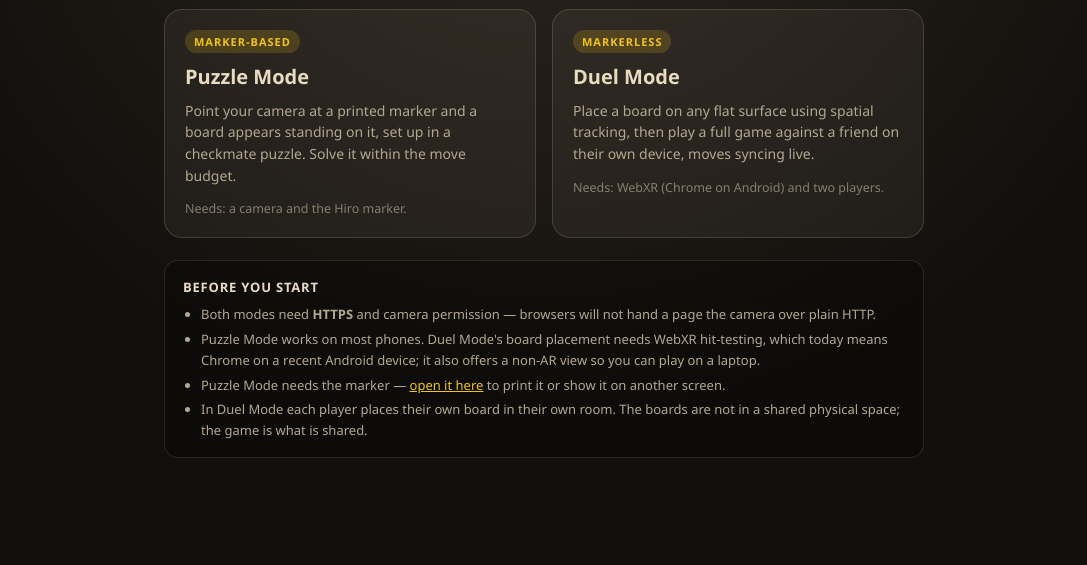
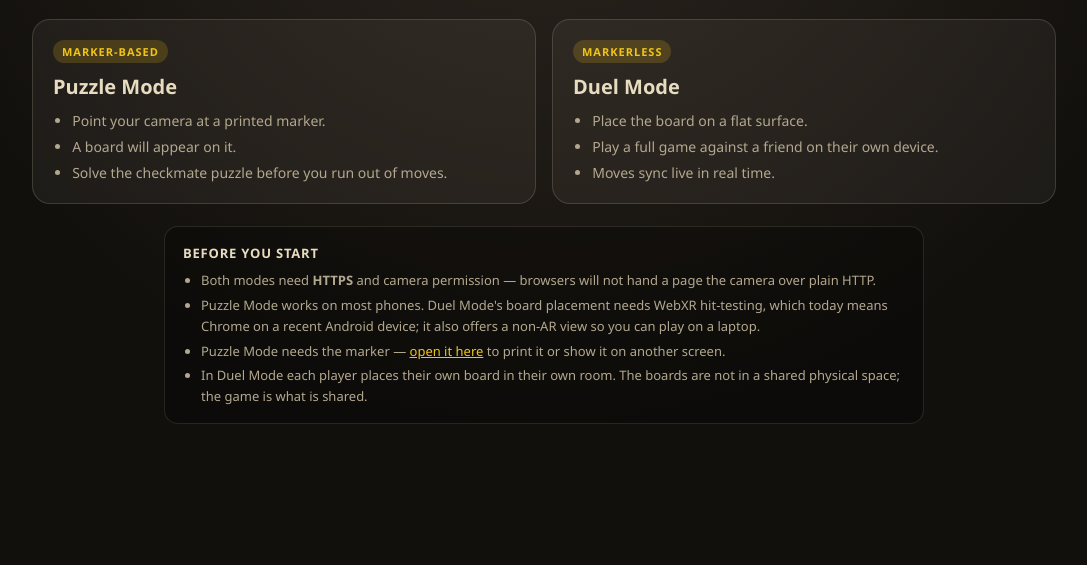
Before and after one commit to ChathurK/ar-chess-arena, a website: page frontend/index.html in a window 1280 px wide. Shown: the part 235-800 px from the top of the page, without its empty margins (96-1183 px from the left). Drawn offline with Linux system fonts and the light colour scheme.

Commit message:
Update README and HTML files for clarity; enhance CSS layout and structure

```diff
--- a/frontend/css/style.css
+++ b/frontend/css/style.css
@@ -370,7 +370,7 @@ body.page--landing {
 
 .landing__header {
   text-align: center;
-  max-width: 46ch;
+  max-width: 50ch;
 }
 
 .landing__title {
@@ -394,7 +394,7 @@ body.page--landing {
 .mode-grid {
   display: grid;
   gap: 16px;
-  width: min(760px, 100%);
+  width: min(1024px, 100%);
   grid-template-columns: 1fr;
 }
 
@@ -449,6 +449,18 @@ body.page--landing {
   color: var(--colour-parchment-dim);
 }
 
+.mode-card__list {
+  margin: 0;
+  padding-left: 1.2rem;
+  font-size: 14px;
+  line-height: 1.55;
+  color: var(--colour-parchment-dim);
+}
+
+.mode-card__list li + li {
+  margin-top: 4px;
+}
+
 .mode-card__requirement {
   margin: 4px 0 0;
   font-size: 12.5px;
--- a/frontend/index.html
+++ b/frontend/index.html
@@ -27,21 +27,21 @@
       <a class="mode-card" href="./puzzle.html">
         <span class="mode-card__tag">Marker-based</span>
         <h2 class="mode-card__title">Puzzle Mode</h2>
-        <p class="mode-card__text">
-          Point your camera at a printed marker and a board appears standing on
-          it, set up in a checkmate puzzle. Solve it within the move budget.
-        </p>
-        <p class="mode-card__requirement">Needs: a camera and the Hiro marker.</p>
+        <ul class="mode-card__list">
+          <li>Point your camera at a printed marker.</li>
+          <li>A board will appear on it.</li>
+          <li>Solve the checkmate puzzle before you run out of moves.</li>
+        </ul>
       </a>
 
       <a class="mode-card" href="./duel.html">
         <span class="mode-card__tag">Markerless</span>
         <h2 class="mode-card__title">Duel Mode</h2>
-        <p class="mode-card__text">
-          Place a board on any flat surface using spatial tracking, then play a
-          full game against a friend on their own device, moves syncing live.
-        </p>
-        <p class="mode-card__requirement">Needs: WebXR (Chrome on Android) and two players.</p>
+        <ul class="mode-card__list">
+          <li>Place the board on a flat surface.</li>
+          <li>Play a full game against a friend on their own device.</li>
+          <li>Moves sync live in real time.</li>
+        </ul>
       </a>
     </nav>
 
--- a/frontend/js/puzzle-scene.js
+++ b/frontend/js/puzzle-scene.js
@@ -1,7 +1,7 @@
 /**
  * puzzle-scene.js
  * ===============
- * Puzzle Mode: the MARKER-BASED half of the assignment's tracking requirement.
+ * Puzzle Mode: the MARKER-BASED version.
  *
  * HOW MARKER TRACKING WORKS HERE
  * ------------------------------
```
Also changed, not shown: frontend/assets/markers/marker.html (+7 -14 lines), frontend/puzzle.html (+1 -2 lines), README.md.
